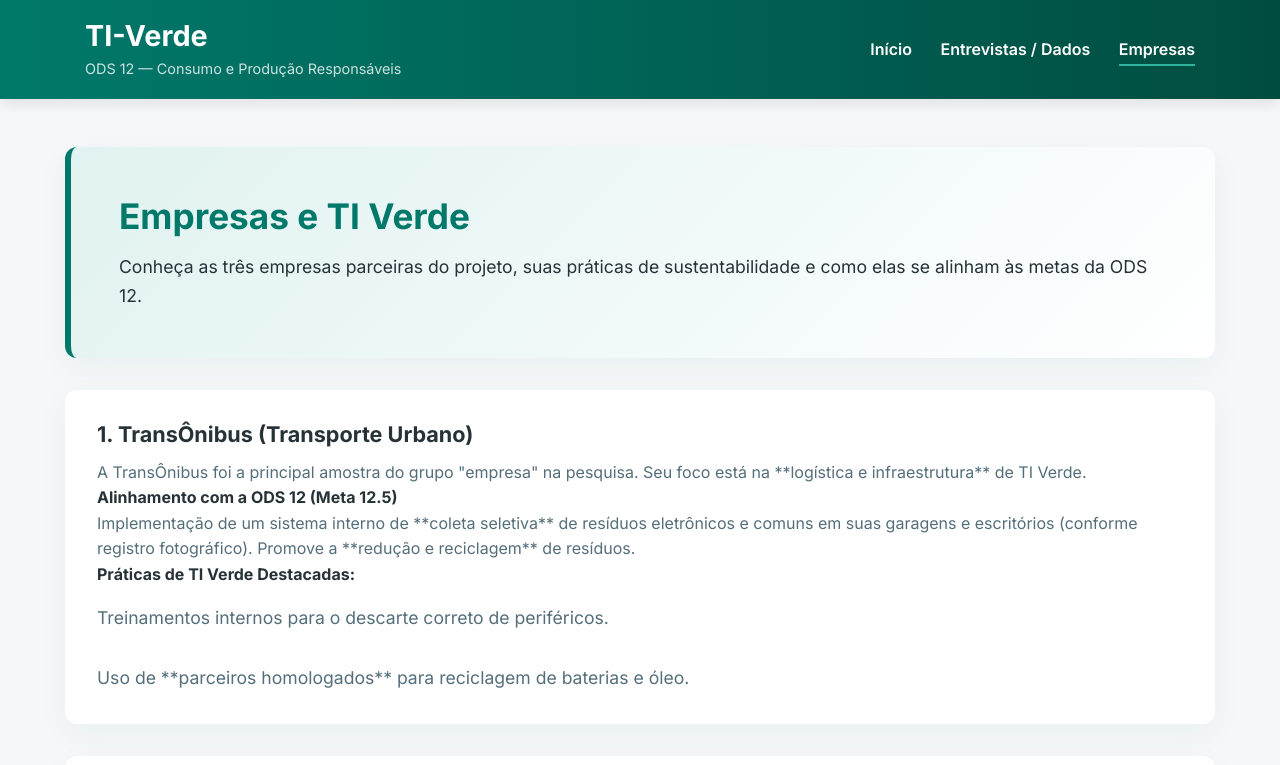
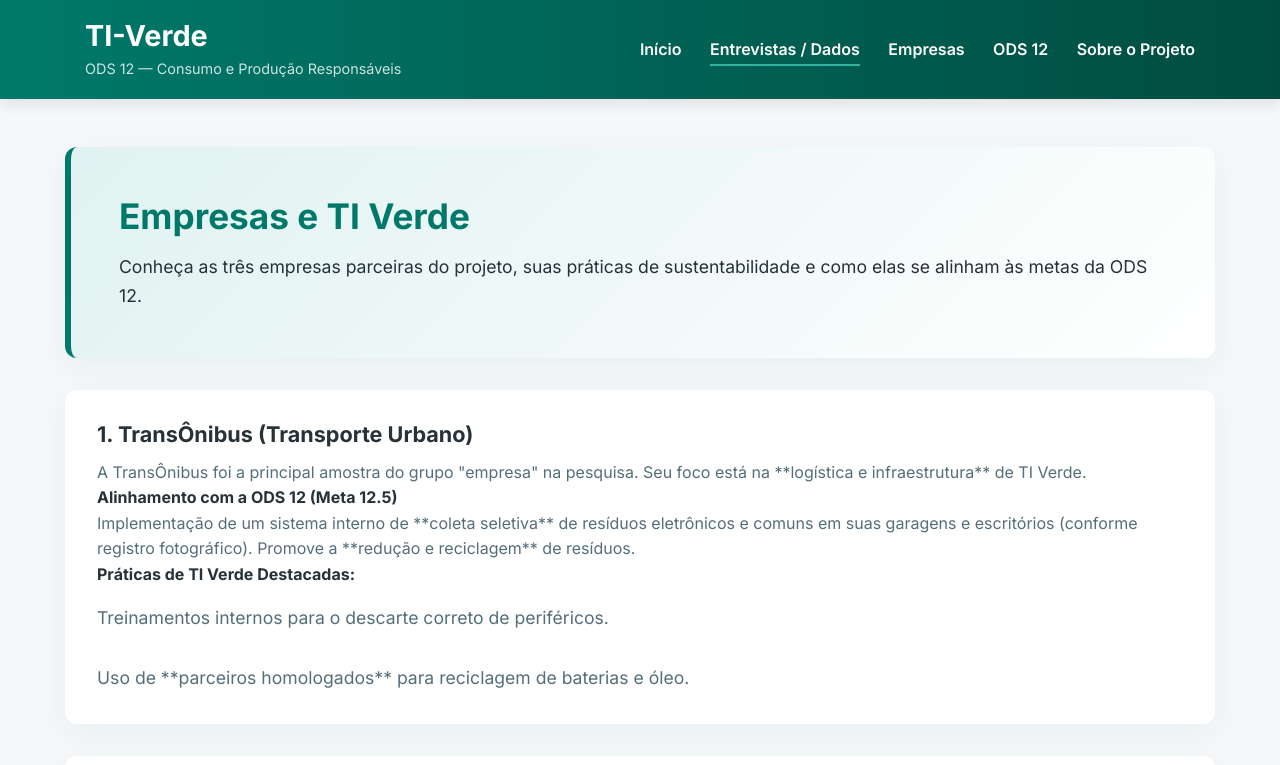
Before and after one commit to noliveira895/ti-verde-ods12, a plain HTML site: page pages/empresas.html in a window 1280 px wide. Shown: the top 765 px of the page. Drawn offline with Linux system fonts and the light colour scheme.

Commit message:
Update empresas.html

```diff
--- a/pages/empresas.html
+++ b/pages/empresas.html
@@ -15,9 +15,12 @@
         <p class="tag">ODS 12 — Consumo e Produção Responsáveis</p>
       </div>
       <nav class="main-nav">
-        <a href="../index.html">Início</a>
-        <a href="entrevistas.html">Entrevistas / Dados</a>
-        <a href="empresas.html" class="active">Empresas</a> </nav>
+  <a href="../index.html">Início</a>
+  <a href="entrevistas.html" class="active">Entrevistas / Dados</a>
+  <a href="empresas.html">Empresas</a>
+  <a href="ods12.html">ODS 12</a>
+  <a href="sobre.html">Sobre o Projeto</a>
+</nav>
     </div>
   </header>
 
```
